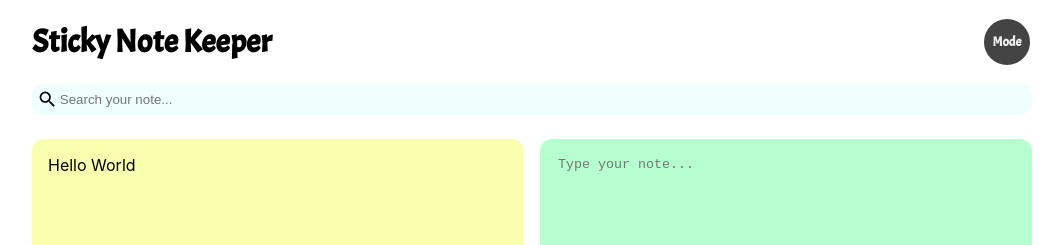
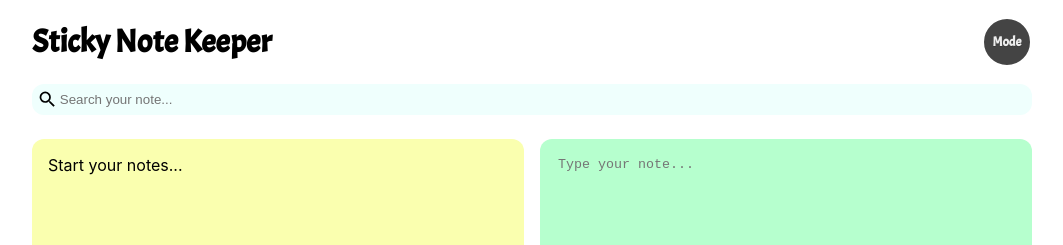
Before and after one commit to JoelDeonDsouza/React-TODO-App, a React (Create React App) app: page / in a window 1280 px wide. Shown: the top 245 px of the page, without its empty margins (108-1171 px from the left). Built offline with nearby package versions, Linux system fonts and the light colour scheme.

Commit message:
Data save in localStorage function implemented

```diff
--- a/src/App.js
+++ b/src/App.js
@@ -9,8 +9,8 @@ function App() {
   const [notes, setNotes] = useState([
     {
       id: nanoid(),
-      text: "Hello World",
-      date: "06/04/2000",
+      text: "Start your notes...",
+      date: "23/04/2022",
     },
   ]);
   const [searchNote, setSearchNote] = useState("");
```
